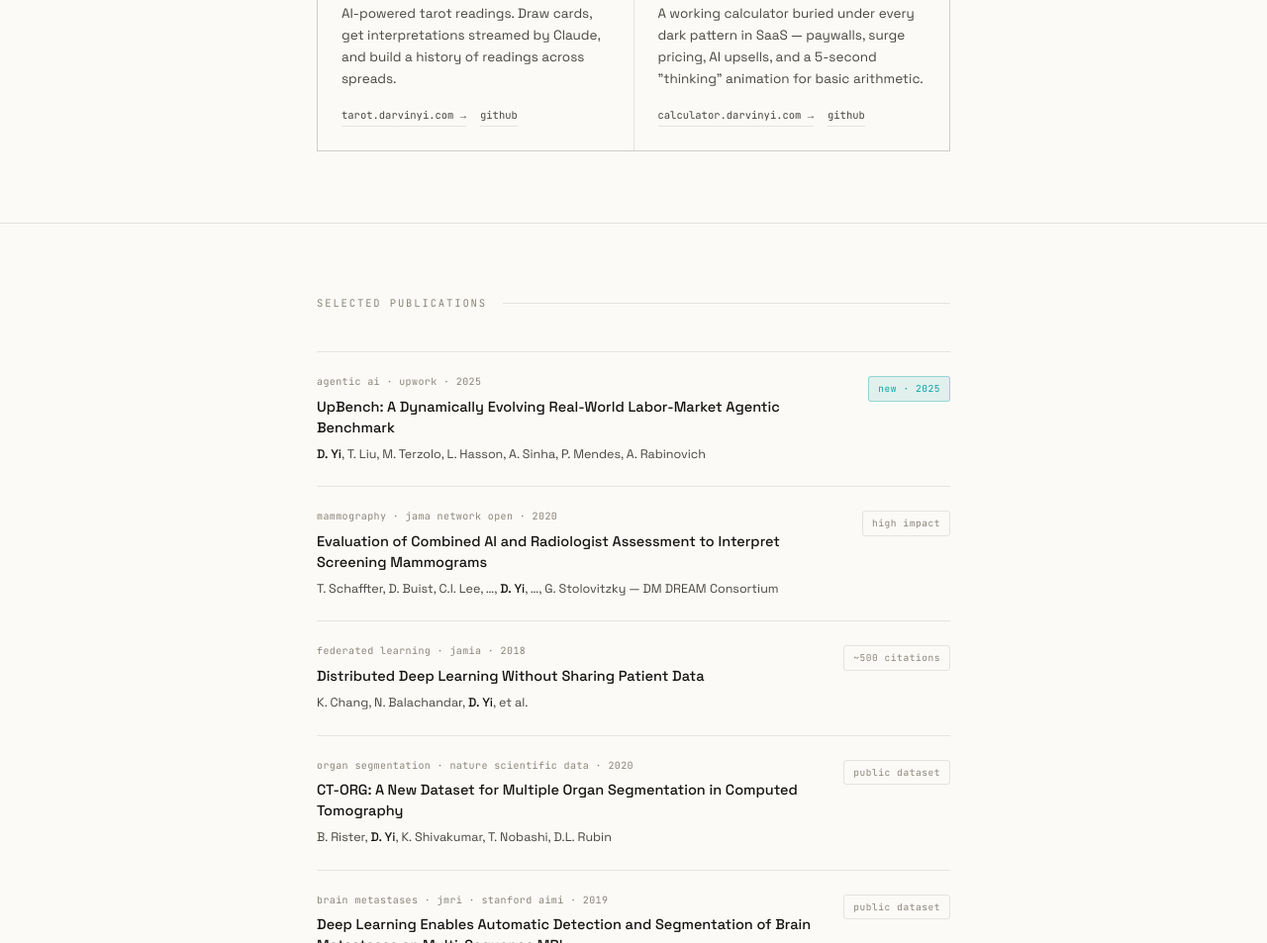
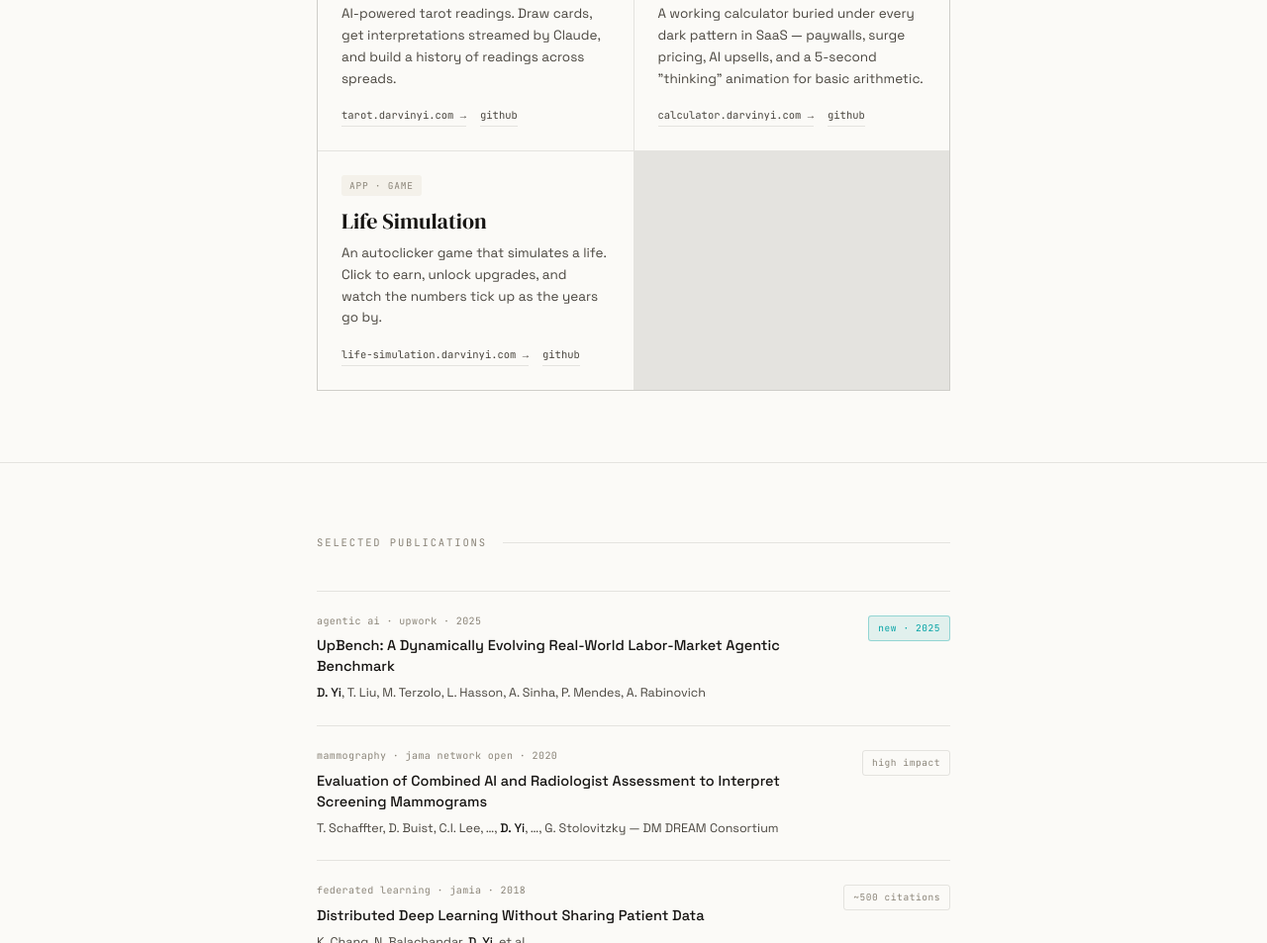
Before and after one commit to yidarvin/darvinyi-home, a plain HTML site: page darvinyi/index.html in a window 1280 px wide. Shown: the part 2774-3727 px from the top of the page at 99% size. Drawn offline with Linux system fonts and the light colour scheme.

Commit message:
adding life is a simulation

```diff
--- a/darvinyi/index.html
+++ b/darvinyi/index.html
@@ -412,6 +412,16 @@
             </div>
           </article>
 
+          <article class="proj">
+            <span class="tag">app · game</span>
+            <h3>Life Simulation</h3>
+            <p>An autoclicker game that simulates a life. Click to earn, unlock upgrades, and watch the numbers tick up as the years go by.</p>
+            <div class="proj-foot">
+              <a href="https://life-simulation.darvinyi.com" target="_blank" rel="noopener noreferrer">life-simulation.darvinyi.com →</a>
+              <a href="https://github.com/yidarvin/darvinyi-life-simulation" target="_blank" rel="noopener noreferrer">github</a>
+            </div>
+          </article>
+
         </div>
       </div>
     </section>
```
